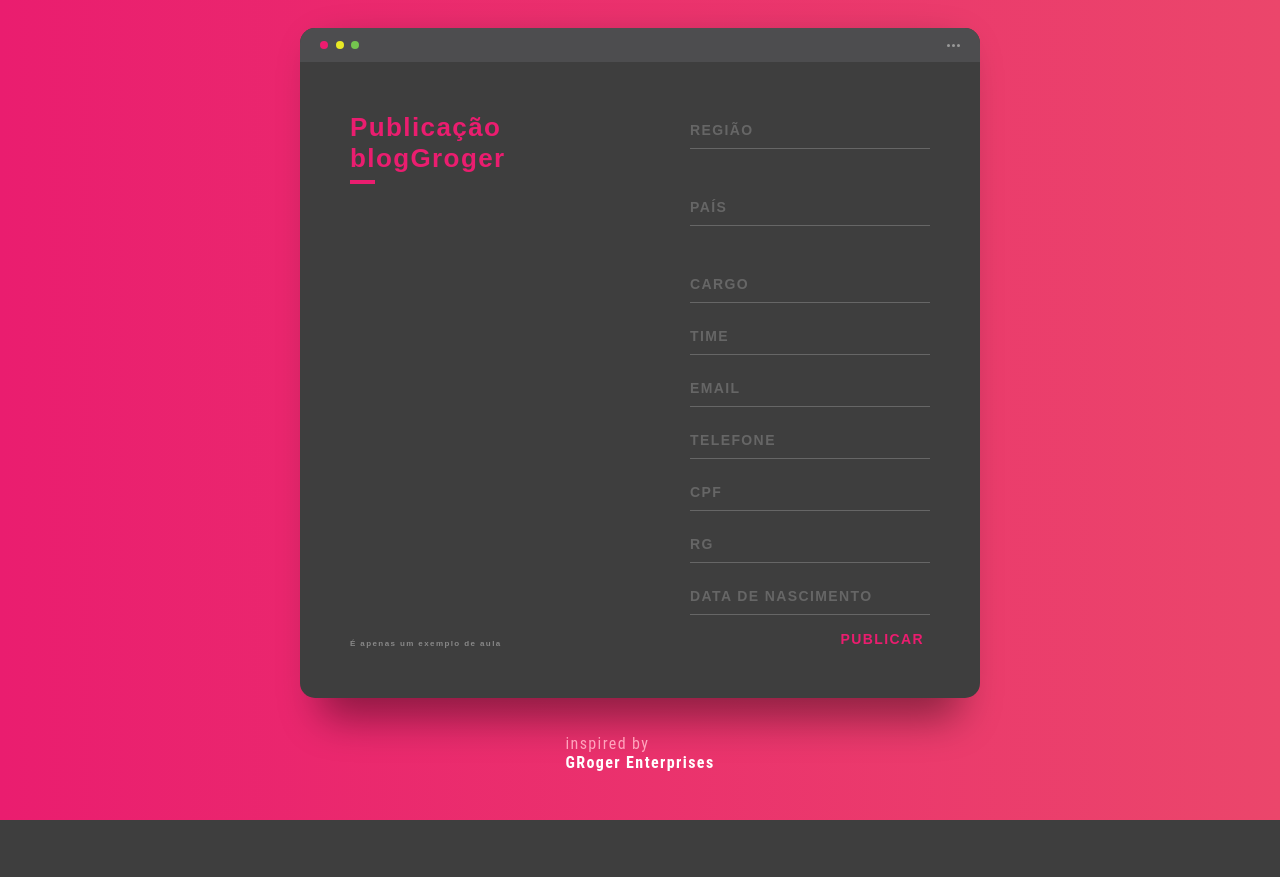
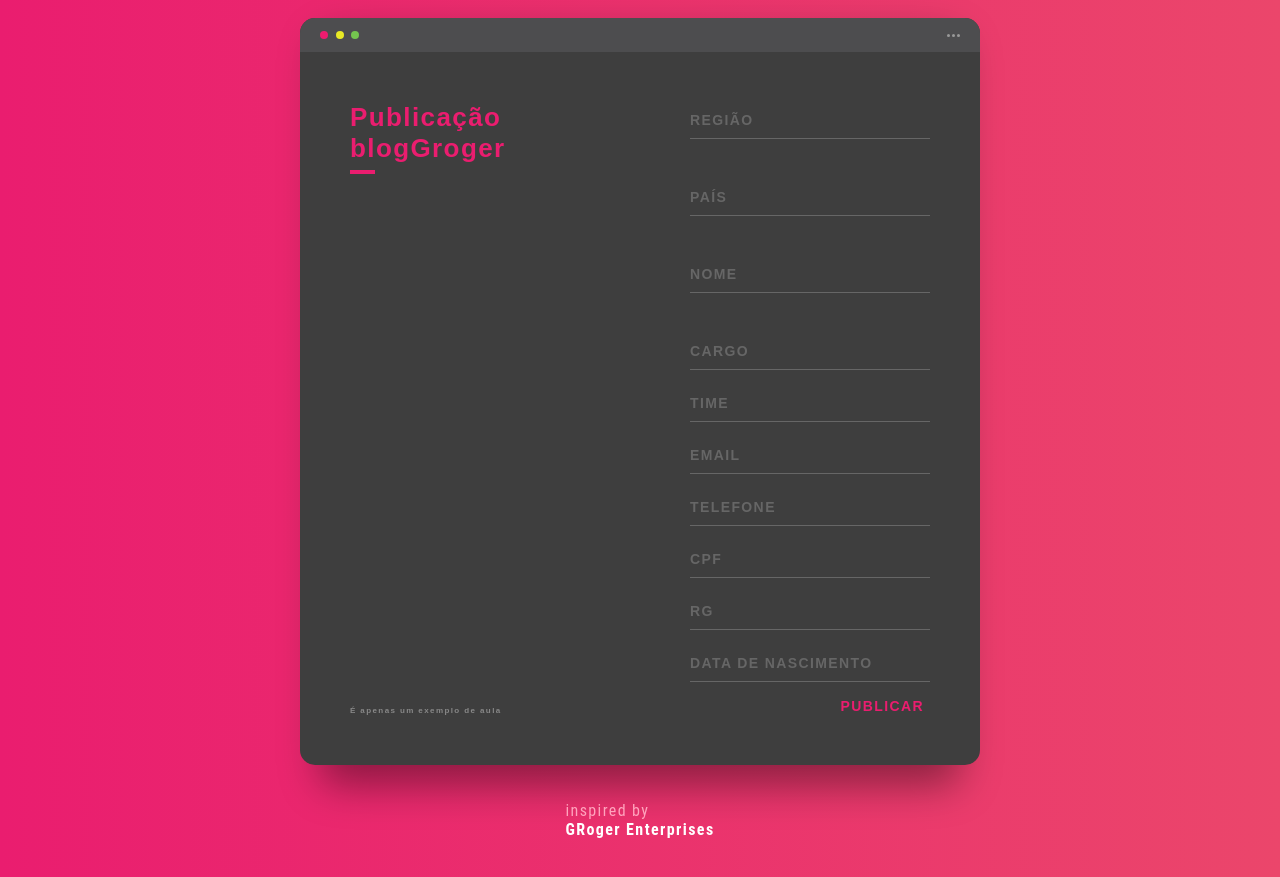
Before and after one commit to EliasGuimaraes/cadastro-funcionarios-md, a Django app: page / in a window 1280 px wide. Before the commit the page ends 820 px from the top, so only its background shows below. Run offline with Django 3.2, Linux system fonts and the light colour scheme.

Commit message:
Add field nome to index.html

```diff
--- a/registermd/templates/index.html
+++ b/registermd/templates/index.html
@@ -41,6 +41,9 @@
               <input class="app-form-control" placeholder="País" name="pais">
             </div>
             <div class="app-form-group message">
+              <input class="app-form-control" placeholder="Nome" name="nome">
+            </div>
+            <div class="app-form-group message">
               <input class="app-form-control" placeholder="Cargo" name="cargo">
             </div>
             <div class="app-form-group">
```
